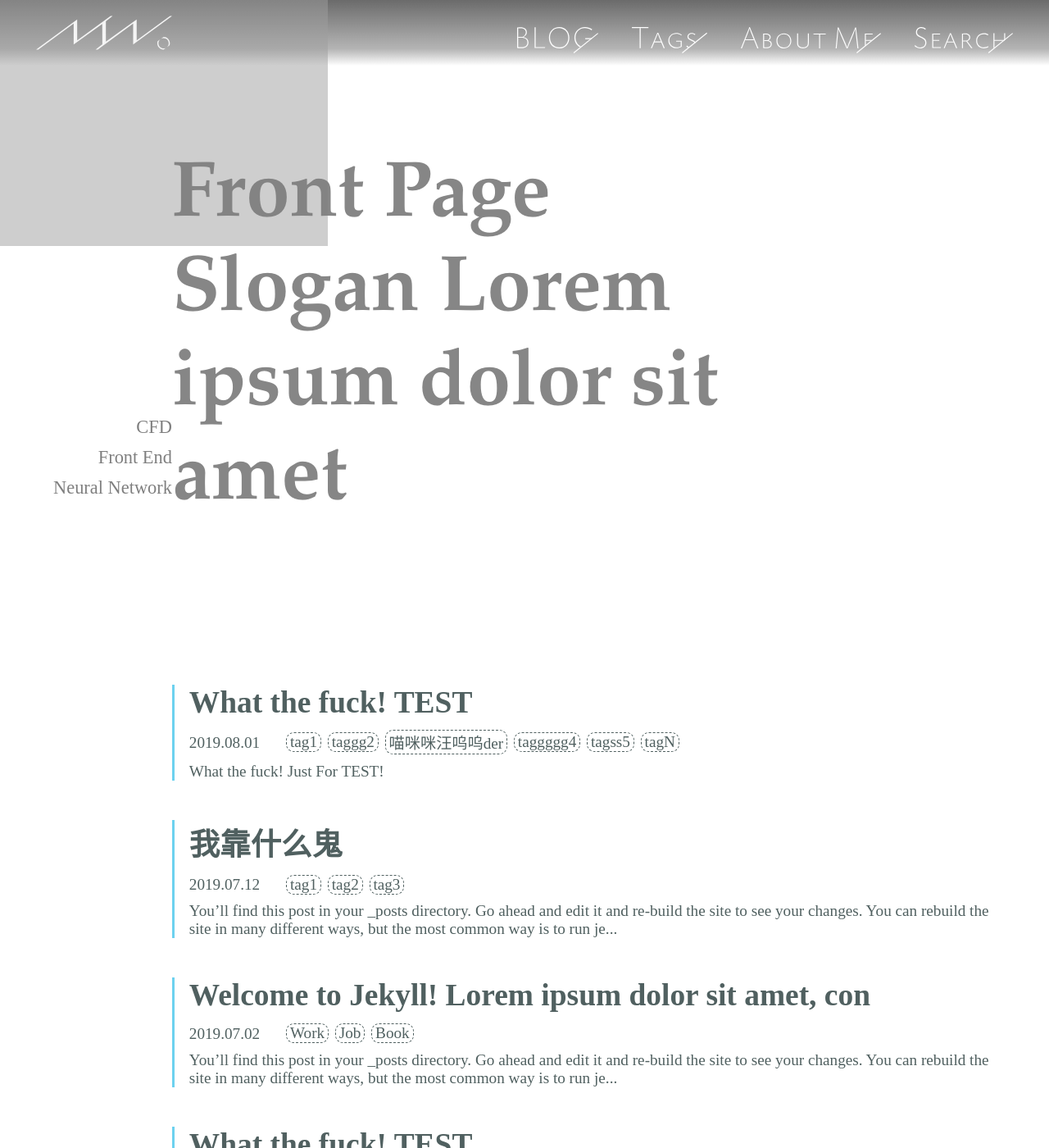
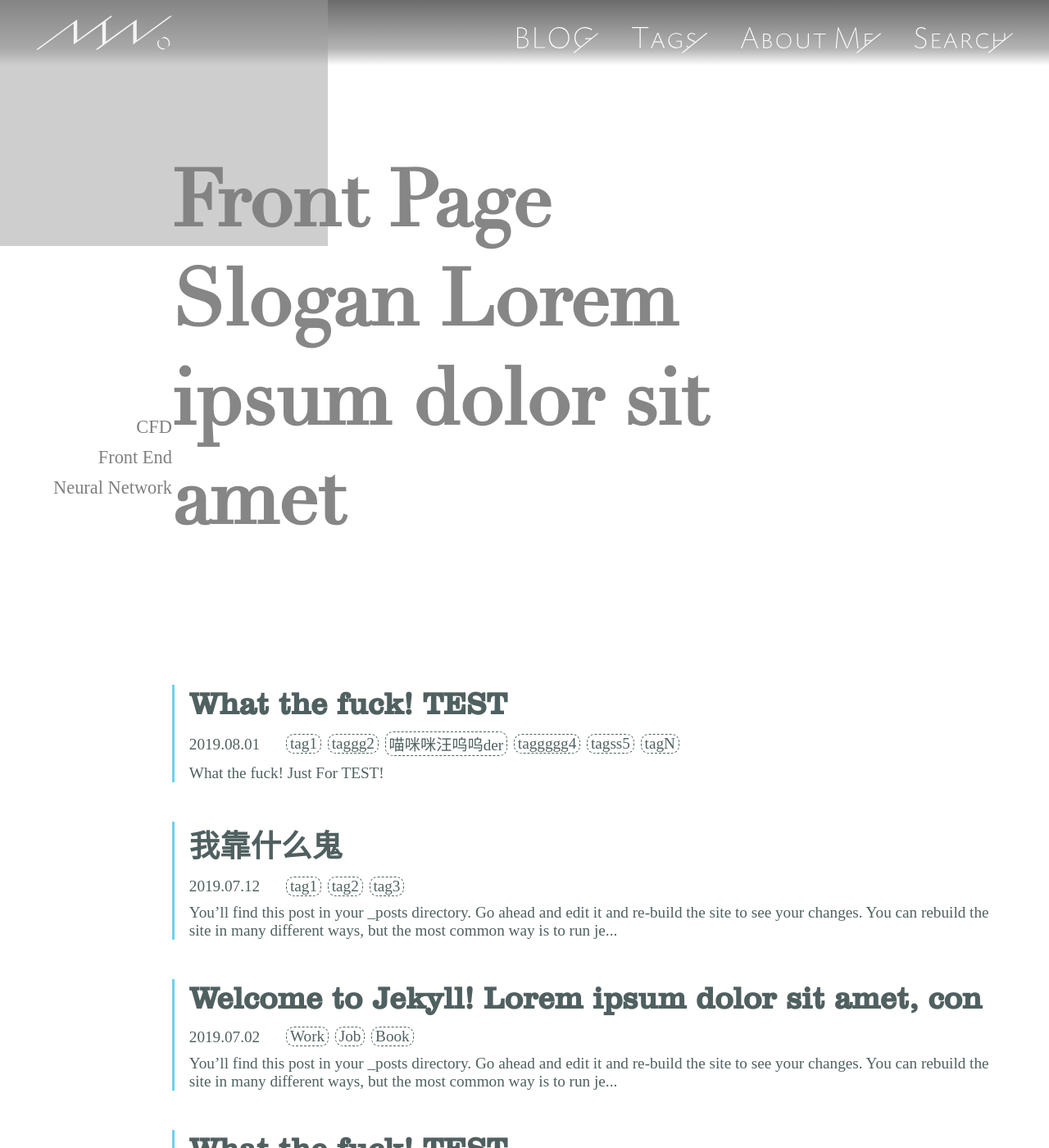
Before and after one commit to Marswiz/Blog, a Jekyll site: the page built from index.html, in a window 1280 px wide and 1400 px high. Shown: the whole window at 82% size. Built offline with Jekyll 4.4.1, drawn with Linux system fonts in a browser that asks for light colours; some web fonts are replaced; the list of posts is cut into pages by our own code.

Commit message:
add fonts

```diff
--- a/_sass/marswiz.scss
+++ b/_sass/marswiz.scss
@@ -12,7 +12,34 @@
 //字体字号
 	$fontPath:'localhost:4000/assets/fonts/' ;
 	$baseFontSize:  24pt !default;
-
+	@font-face{
+		font-family: 'Didot';
+		src: url('/assets/fonts/Didot.ttf') format('truetype');
+	}
+	@font-face{
+		font-family: '阿里巴巴普惠体';
+		src: url('/assets/fonts/Alibaba-PuHuiTi-Regular.ttf') format('truetype');
+	}
+	@font-face{
+		font-family: 'Clarendon BT';
+		src: url('/assets/fonts/Clarendon_BT.ttf') format('truetype');
+	}
+	@font-face{
+		font-family: 'TodaySB-CapExtLig';
+		src: url('/assets/fonts/TodaySB-CapExtLig.otf') format('otf');
+	}
+	@font-face{
+		font-family: 'Poiret One';
+		src: url('/assets/fonts/PoiretOne-Regular.ttf') format('truetype');
+	}
+	@font-face{
+		font-family: 'Memphis';
+		src: url('/assets/fonts/Memphis.otf') format('otf');
+	}
+	@font-face{
+		font-family: 'Folio Light';
+		src: url('/assets/fonts/Folio-Light.otf') format('otf');
+	}
 
 //媒体参数
 	$moblieWidth: 600px;
--- a/_sass/marswiz/frontShow.scss
+++ b/_sass/marswiz/frontShow.scss
@@ -33,7 +33,7 @@
 					font-family: 'Didot';
 					src: url([$fontPath,'Didot.ttf']) format('ttf');
 				}
-				font-family: Didot,Garamond;
+				font-family: Didot,Garamond,'宋体','阿里巴巴普惠体',sans-serif;
 			}
 
 			#frontTags{
```
Also changed, not shown: assets/fonts/Clarendon_BT.ttf (added), assets/fonts/Folio-Light.otf (added), assets/fonts/Memphis.otf (added), assets/fonts/PoiretOne-Regular.ttf (added), assets/fonts/TodaySB-CapExtLig.otf (added), 1 other file.
